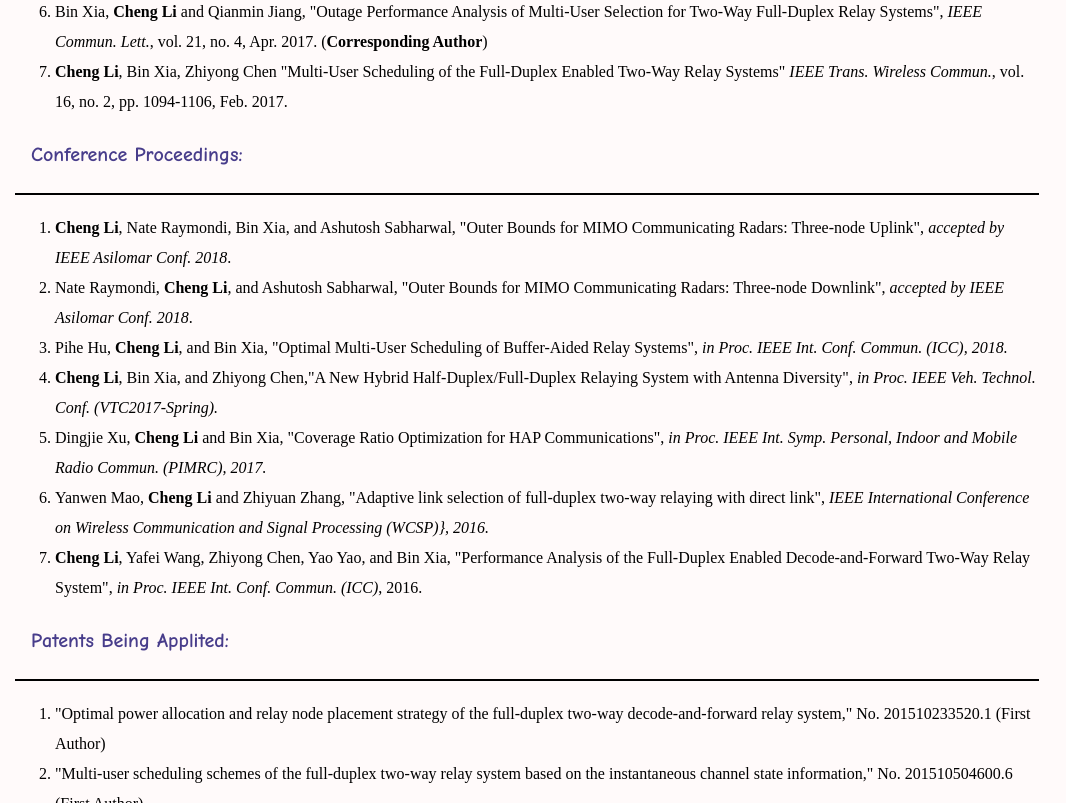
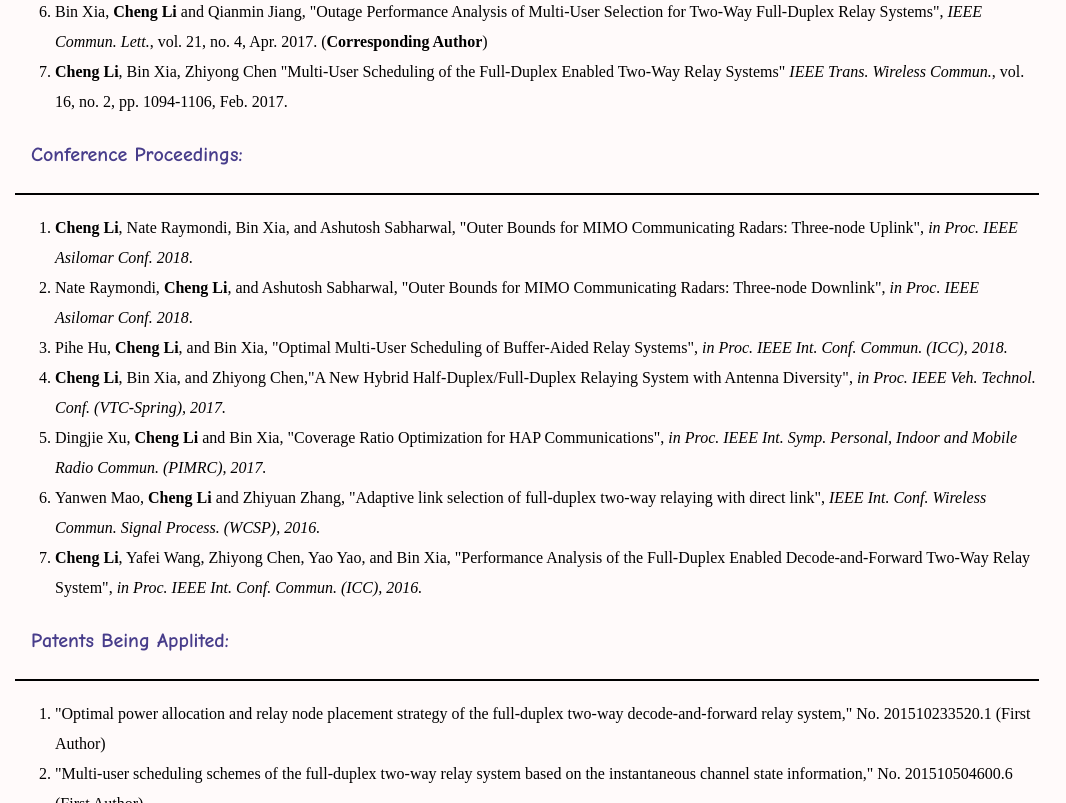
Before and after one commit to lichenggg/lichenggg.github.io, a plain HTML site: page Publication.html in a window 1280 px wide. Shown: the part 482-1285 px from the top of the page, without its empty margins (113-1179 px from the left). Drawn offline with Linux system fonts and the light colour scheme.

Commit message:
publication revision

```diff
--- a/Publication.html
+++ b/Publication.html
@@ -37,13 +37,13 @@
             <hr style=" height:2px;border:none;border-top:2px double;" />
 
             <ol>
-                <li><b>Cheng Li</b>, Nate Raymondi, Bin Xia, and Ashutosh Sabharwal, "Outer Bounds for MIMO Communicating Radars: Three-node Uplink", <i>accepted by IEEE Asilomar Conf. 2018</i>. </li>
-                <li>Nate Raymondi, <b>Cheng Li</b>, and Ashutosh Sabharwal, "Outer Bounds for MIMO Communicating Radars: Three-node Downlink", <i>accepted by IEEE Asilomar Conf. 2018</i>. </li>
+                <li><b>Cheng Li</b>, Nate Raymondi, Bin Xia, and Ashutosh Sabharwal, "Outer Bounds for MIMO Communicating Radars: Three-node Uplink", <i>in Proc. IEEE Asilomar Conf. 2018</i>. </li>
+                <li>Nate Raymondi, <b>Cheng Li</b>, and Ashutosh Sabharwal, "Outer Bounds for MIMO Communicating Radars: Three-node Downlink", <i>in Proc. IEEE Asilomar Conf. 2018</i>. </li>
                 <li>Pihe Hu, <b>Cheng Li</b>, and Bin Xia, "Optimal Multi-User Scheduling of Buffer-Aided Relay Systems",  <i>in Proc. IEEE Int. Conf. Commun. (ICC), 2018.</i></li>
-                <li><b>Cheng Li</b>, Bin Xia, and Zhiyong Chen,"A New Hybrid Half-Duplex/Full-Duplex Relaying System with Antenna Diversity", <i>in Proc. IEEE Veh. Technol. Conf. (VTC2017-Spring).</i></li>
+                <li><b>Cheng Li</b>, Bin Xia, and Zhiyong Chen,"A New Hybrid Half-Duplex/Full-Duplex Relaying System with Antenna Diversity", <i>in Proc. IEEE Veh. Technol. Conf. (VTC-Spring), 2017.</i></li>
                 <li>Dingjie Xu, <b>Cheng Li</b> and Bin Xia, "Coverage Ratio Optimization for HAP Communications", <i>in Proc. IEEE Int. Symp. Personal, Indoor and Mobile Radio Commun. (PIMRC), 2017.</i></li>
-                <li>Yanwen Mao, <b>Cheng Li</b> and Zhiyuan Zhang, "Adaptive link selection of full-duplex two-way relaying with direct link", <i>IEEE International Conference on Wireless Communication and Signal Processing (WCSP)}, 2016.</i></li>
-                <li><b>Cheng Li</b>, Yafei Wang, Zhiyong Chen, Yao Yao, and Bin Xia, "Performance Analysis of the Full-Duplex Enabled Decode-and-Forward Two-Way Relay System", <i>in Proc. IEEE Int. Conf. Commun. (ICC)</i>, 2016.</li>
+                <li>Yanwen Mao, <b>Cheng Li</b> and Zhiyuan Zhang, "Adaptive link selection of full-duplex two-way relaying with direct link", <i>IEEE Int. Conf. Wireless Commun. Signal Process. (WCSP), 2016.</i></li>
+                <li><b>Cheng Li</b>, Yafei Wang, Zhiyong Chen, Yao Yao, and Bin Xia, "Performance Analysis of the Full-Duplex Enabled Decode-and-Forward Two-Way Relay System", <i>in Proc. IEEE Int. Conf. Commun. (ICC), 2016.</i></li>
             </ol>
 
             <h3>Patents Being Applited:</h3>
```
